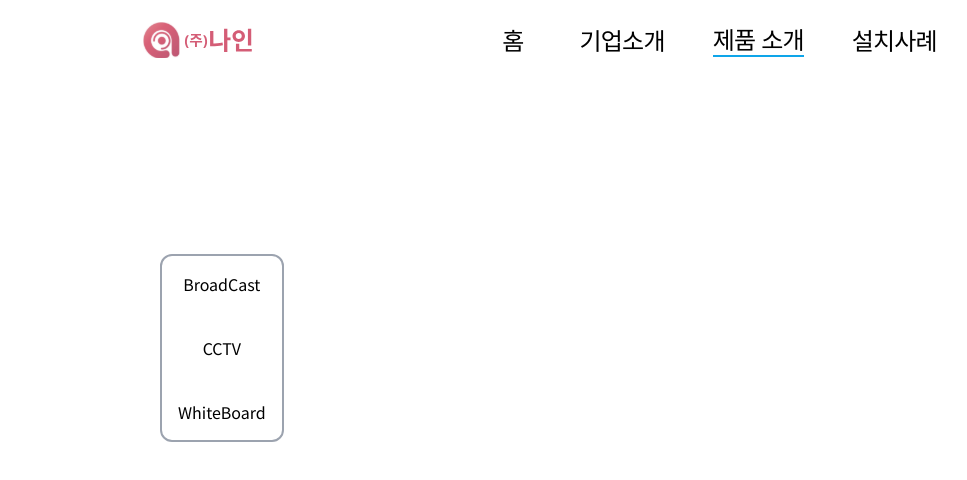
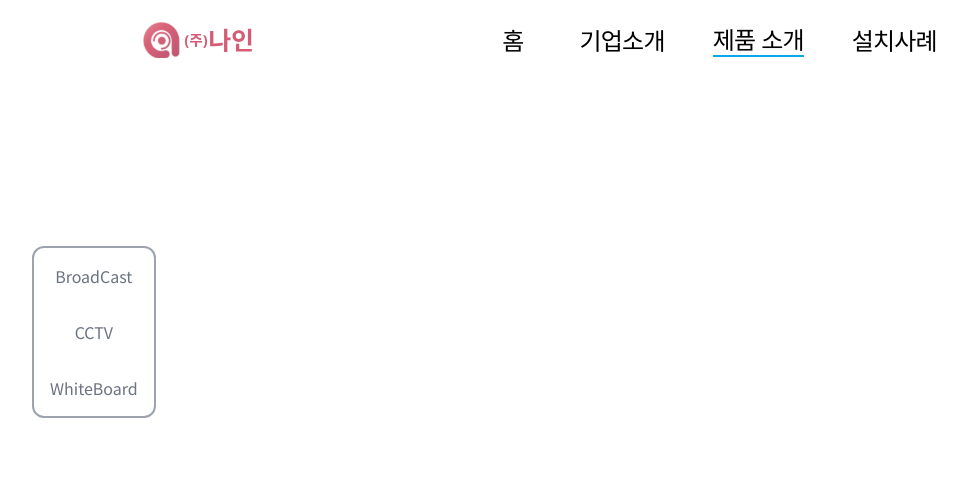
Before and after one commit to Rimsunwoo/nine, a Next.js app: page /products/1 in a window 1280 px wide. Shown: the top 480 px of the page, without its empty margins (96-1063 px from the left). Built offline with nearby package versions, Linux system fonts and the light colour scheme.

Commit message:
fix: Link href 수정

```diff
--- a/src/app/layout.tsx
+++ b/src/app/layout.tsx
@@ -25,7 +25,8 @@ export default function RootLayout({children}: {children: React.ReactNode}) {
     <html lang="ko">
       <body className={`${notoSansKr.className} ${montserrat.variable}`}>
         <Header />
-        <div className="w-[95%] mx-auto lg:w-[85%] mt-40">{children}</div>
+        <div className="w-[90%] mx-auto lg:w-[80%] mt-40 flex-1">{children}</div>
+        {/* <Footer /> */}
       </body>
     </html>
   );
--- a/src/app/products/[type]/page.tsx
+++ b/src/app/products/[type]/page.tsx
@@ -11,8 +11,8 @@ export interface Props {
 
 function Page({params: {type}}: Props) {
   return (
-    <div className="relative px-40">
-      <Sidebar />
+    <div className="px-40">
+      <Sidebar type={type} />
       {type == 'cctv' && <CctvPage />}
       {type == 'broadcast' && <BroadCastPage />}
       {type == 'whiteboard' && <WhiteBoard />}
--- a/src/components/cctv-page.tsx
+++ b/src/components/cctv-page.tsx
@@ -18,14 +18,12 @@ function CctvPage() {
     <div className="flex flex-col items-center justify-center w-full">
       <h3>CCTV</h3>
       <div className="flex gap-10 mt-10">
-        <div className="grid grid-cols-3 gap-10">
+        <div className="grid grid-cols-1 gap-20 xl:grid-cols-3 md:grid-cols-2">
           {items.map(item => {
             return (
               <div key={item.model} className="text-center">
-                <Link
-                  href={'/products/productDetail/NTB-543X'}
-                  className="flex flex-col text-center border-[2px] rounded-xl">
-                  <div className="w-[300px] h-[300px] relative ">
+                <Link href={`/products/productDetail/${item.model}`} className="flex flex-col">
+                  <div className="w-[250px] h-[250px] relative border-[2px] rounded-xl bg-white">
                     <Image src={item.img} alt="bullet" fill />
                   </div>
                 </Link>
--- a/src/components/common/footer.tsx
+++ b/src/components/common/footer.tsx
@@ -0,0 +1,7 @@
+import React from 'react';
+
+function Footer() {
+  return <div className="h-[100px] bg-[#CA5C75] mt-40 fixed bottom-0"></div>;
+}
+
+export default Footer;
--- a/src/components/sidebar.tsx
+++ b/src/components/sidebar.tsx
@@ -1,19 +1,24 @@
 import Link from 'next/link';
 
-function Sidebar() {
+const nav = ['BroadCast', 'CCTV', 'WhiteBoard'];
+
+function Sidebar({type}: {type: string}) {
   return (
-    <div className="fixed translate-y-1/2 border-[2px] border-gray-400 h-fit rounded-xl overflow-hidden">
-      <ul className="text-center">
-        <li className="mb-2 hover:bg-gray-200 p-4 overflow-hidden">
-          <Link href={'/products/broadcast'}>BroadCast</Link>
-        </li>
-        <li className="mb-2 hover:bg-gray-200 p-4">
-          <Link href={'/products/cctv'}>CCTV</Link>
-        </li>
-        <li className="hover:bg-gray-200 p-4">
-          <Link href={'/products/whiteboard'}>WhiteBoard</Link>
-        </li>
-      </ul>
+    <div className="fixed left-[10%] translate-y-1/2 border-[2px] border-gray-400 h-fit rounded-xl overflow-hidden">
+      <nav className="flex flex-col text-center">
+        {nav.map(category => {
+          return (
+            <Link
+              href={`/products/${category.toLowerCase()}`}
+              key={category}
+              className={`hover:bg-gray-200 p-4 w-full text-gray-500 ${
+                type === category.toLowerCase() && 'text-black font-semibold'
+              }`}>
+              {category}
+            </Link>
+          );
+        })}
+      </nav>
     </div>
   );
 }
```
